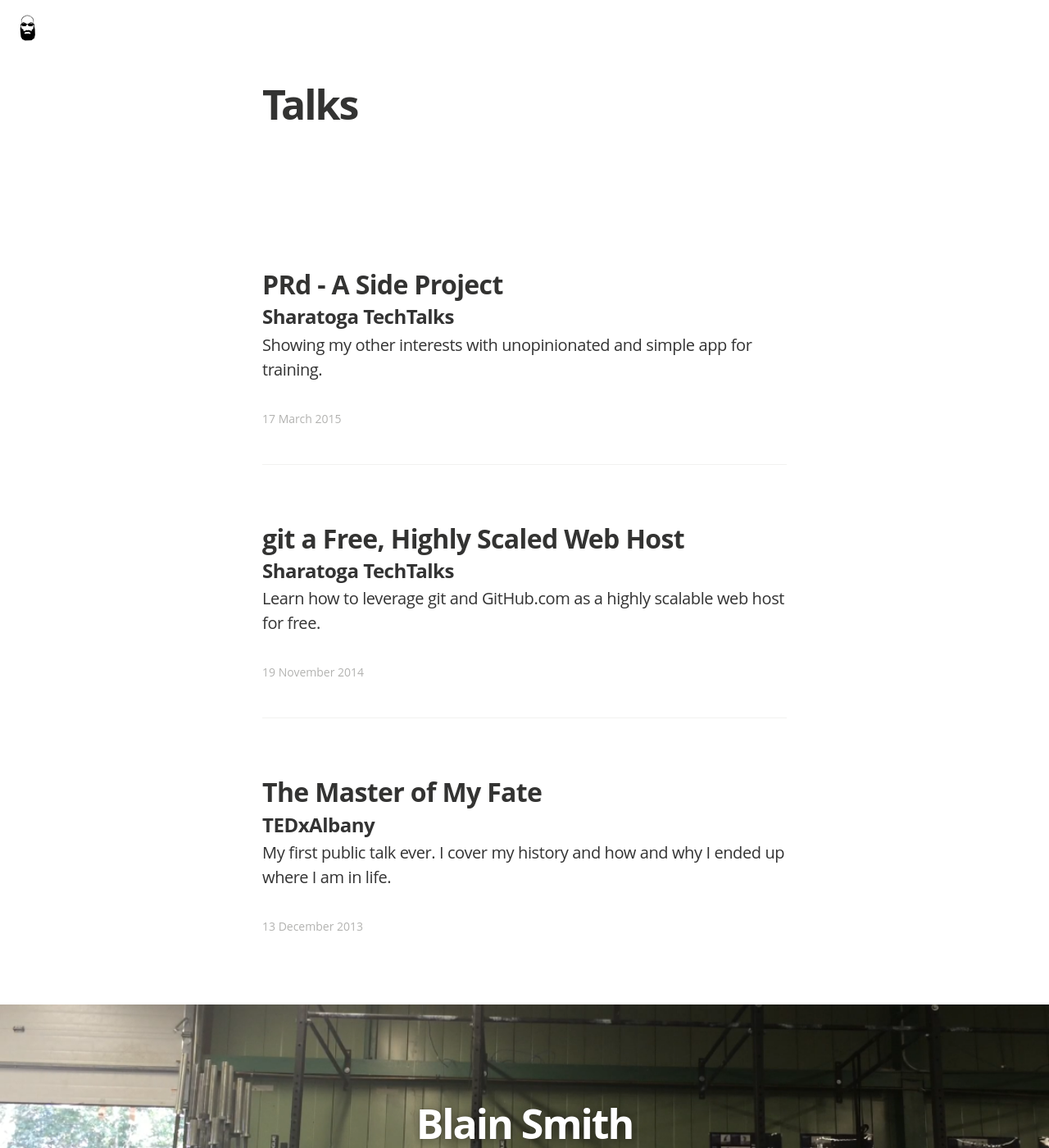
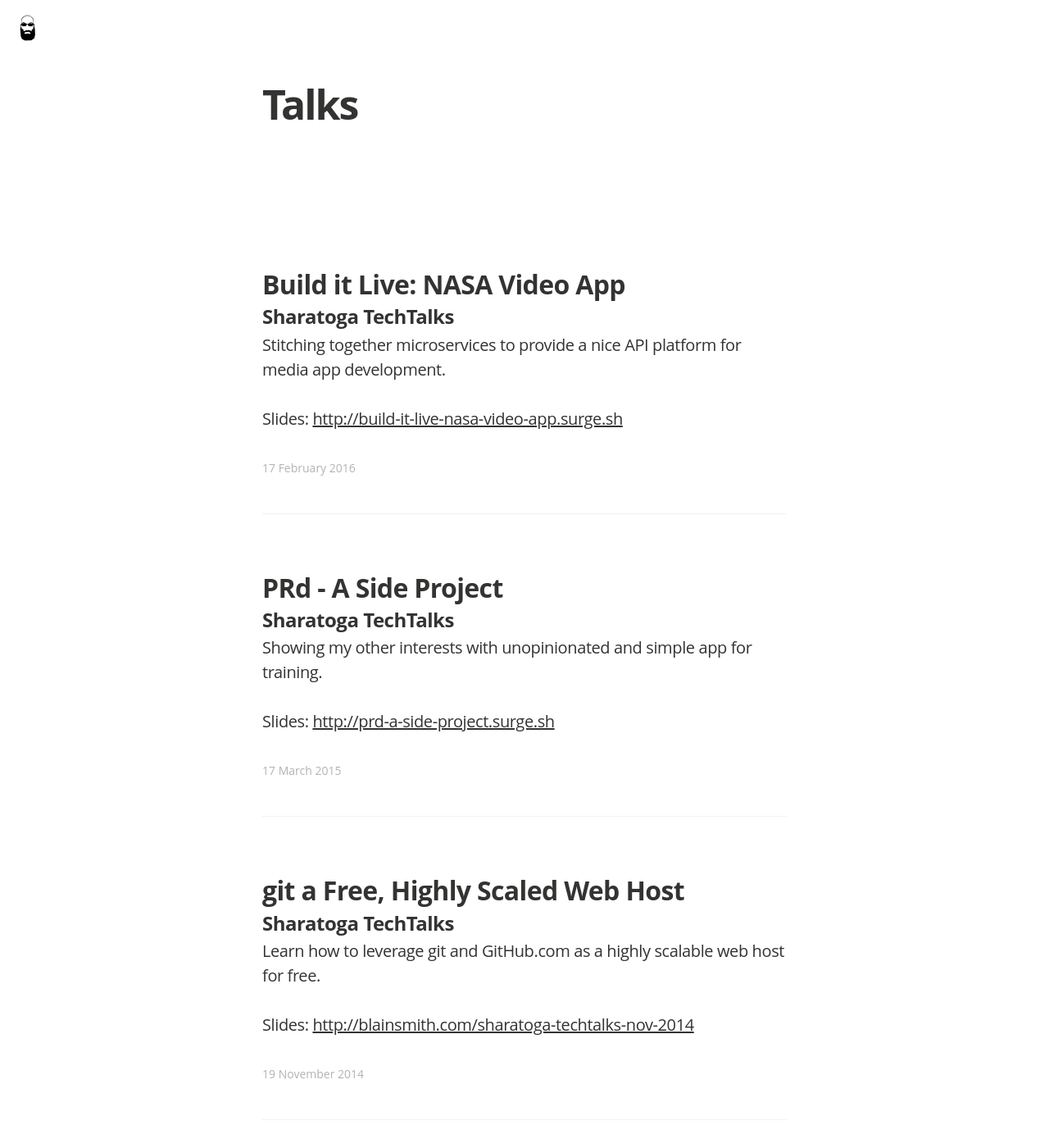
Before and after one commit to blainsmith/blainsmith.com, a Jekyll site: the page built from talks/index.html, in a window 1280 px wide and 1400 px high. Shown: the whole window at 82% size. Built offline with Jekyll 4.4.1, drawn with Linux system fonts in a browser that asks for light colours; nearby versions of some CDN libraries; some web fonts are replaced; Markdown is read by kramdown in place of the engine named in the settings.

Commit message:
nasa video app talk at sharatoga

```diff
--- a/_data/talks.yaml
+++ b/_data/talks.yaml
@@ -1,15 +1,21 @@
+- title: 'Build it Live: NASA Video App'
+  event: Sharatoga TechTalks
+  date: February 17, 2016
+  url: /articles/build-it-live-nasa-video-app/
+  synopsis: Stitching together microservices to provide a nice API platform for media app development.
+  slides: http://build-it-live-nasa-video-app.surge.sh
 - title: PRd - A Side Project
   event: Sharatoga TechTalks
   date: March 17, 2015
   url: /articles/prd-a-side-project/
   synopsis: Showing my other interests with unopinionated and simple app for training.
-  slides:
+  slides: http://prd-a-side-project.surge.sh
 - title: git a Free, Highly Scaled Web Host
   event: Sharatoga TechTalks
   date: November 19, 2014
   url: /articles/sharatoga-techtalks-git-a-free-highly-scaled-web-host/
   synopsis: Learn how to leverage git and GitHub.com as a highly scalable web host for free.
-  slides:
+  slides: http://blainsmith.com/sharatoga-techtalks-nov-2014
 - title: The Master of My Fate
   event: TEDxAlbany
   date: December 13, 2013
--- /dev/null
+++ b/_posts/2016-02-20-build-it-live-nasa-video-app.md
@@ -0,0 +1,17 @@
+---
+layout: post
+title: 'Build it Live: NASA Video App'
+image: /assets/article_images/build-it-live-nasa-video-app.jpg
+---
+Yet another appearance at Sharatoga TechTalks to cover building a NASA video app in 15 minutes with the Odd Networks developer platform. Even though I had a short amount of time I also went over how we built the platform using [microservices](http://martinfowler.com/articles/microservices.html) to move as fast as we could to get an MVP. I have plans to elaborate on this topic and give a more in depth talk at other JavaScript conferences.
+
+<p><iframe width="640" height="360" src="https://www.youtube.com/embed/r7pKY-hfj0Q" frameborder="0" allowfullscreen></iframe></p>
+
+Odd Networks is looking for developers to use the platform. Head over to [http://oddnetworks.com](http://oddnetworks.com) to sign up and get access to free code and an API playground.
+
+You can also find Odd Networks on:
+
+- Twitter: [http://twitter.com/oddnetworks](http://twitter.com/oddnetworks)
+- Medium: [http://medium.com/@oddnetworks](http://medium.com/@oddnetworks)
+
+*Photo Credit: [Yuliya Peshkova](http://yuliyapeshkova.com)*
--- a/talks/index.html
+++ b/talks/index.html
@@ -11,6 +11,9 @@ title: Talks
     </header>
     <section class="post-excerpt" itemprop="description">
       <p>{{ talk.synopsis }}</p>
+      {% if talk.slides %}
+        <p>Slides: <a href="{{ talk.slides }}">{{ talk.slides }}</a></p>
+      {% endif %}
     </section>
     <div class="post-meta">
       <time datetime="{{ talk.date | date_to_long_string }}">{{ talk.date | date_to_long_string }}</time>
```
Also changed, not shown: assets/article_images/build-it-live-nasa-video-app.jpg (added).
